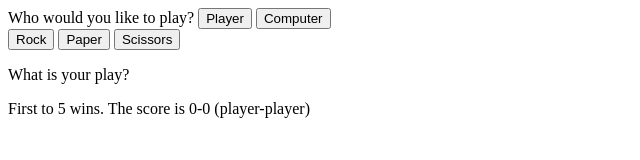
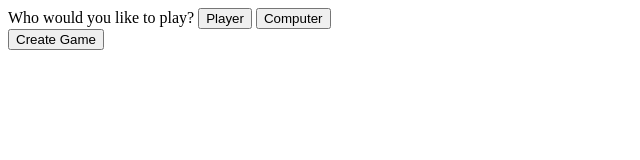
Before and after one commit to angus-cheng/rockPaperScissorsWithUI, a website: page index.html in a window 1280 px wide. Both pictures are taken after a click on the button "Player". Shown: the whole page, without its empty margins (0-640 px from the left). Drawn offline with Linux system fonts and the light colour scheme.

Commit message:
Added CreatGame button for playergame

```diff
--- a/index.html
+++ b/index.html
@@ -12,13 +12,7 @@
             <button id='computer'>Computer</button>
         </header>
         <div id='playerGame'>
-            <button class='option' id='rock'>Rock</button>
-            <button class='option' id='paper'>Paper</button>
-            <button class='option' id='scissors'>Scissors</button>
-            <p>What is your play?</p>
-            <div class="playerOption"></div>
-            <div class="result"></div>
-            <div class='score'>First to 5 wins. The score is 0-0 (player-player)</div>
+            <button id='create'>Create Game</button>
         </div>
         <div id='compGame'>
             <button class='option' id='rock'>Rock</button>
```
